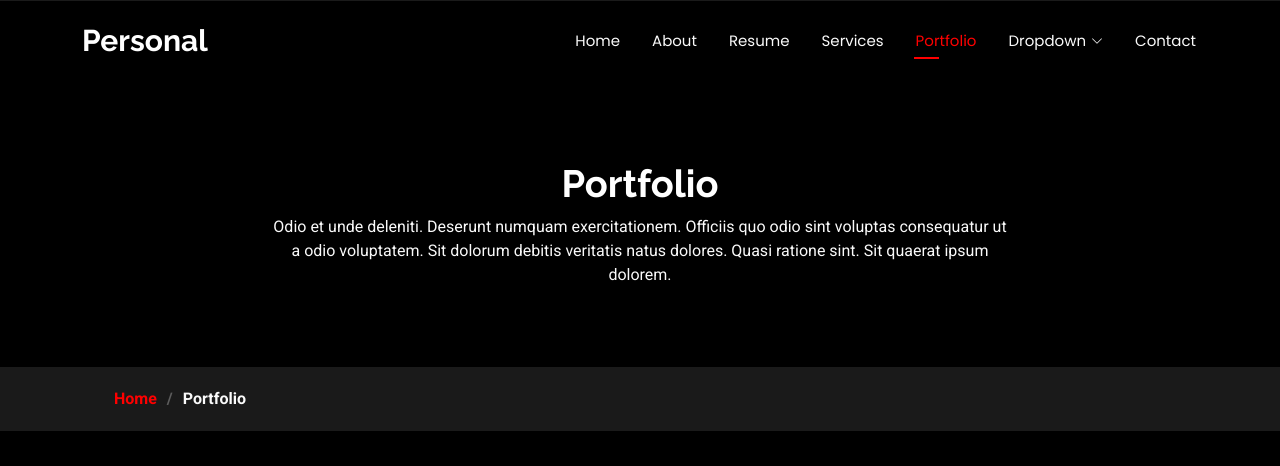
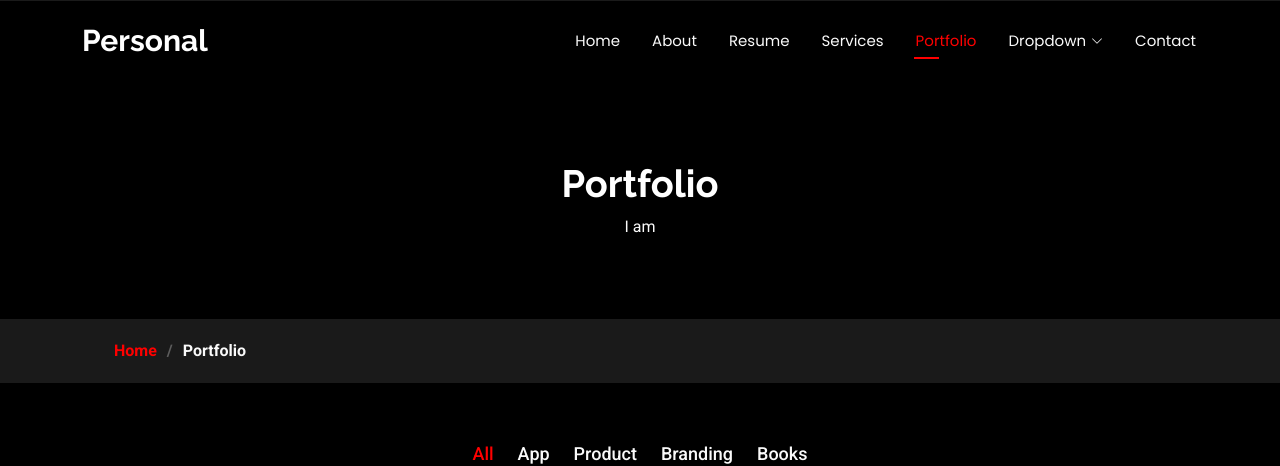
Before and after one commit to sabareesh-2/web, a plain HTML site: page portfolio.html in a window 1280 px wide. Shown: the top 466 px of the page. Drawn offline with Linux system fonts and the light colour scheme.

Commit message:
portfolio changed

```diff
--- a/portfolio.html
+++ b/portfolio.html
@@ -88,7 +88,7 @@
           <div class="row d-flex justify-content-center text-center">
             <div class="col-lg-8">
               <h1>Portfolio</h1>
-              <p class="mb-0">Odio et unde deleniti. Deserunt numquam exercitationem. Officiis quo odio sint voluptas consequatur ut a odio voluptatem. Sit dolorum debitis veritatis natus dolores. Quasi ratione sint. Sit quaerat ipsum dolorem.</p>
+              <p class="mb-0">I am  </p>
             </div>
           </div>
         </div>
```
